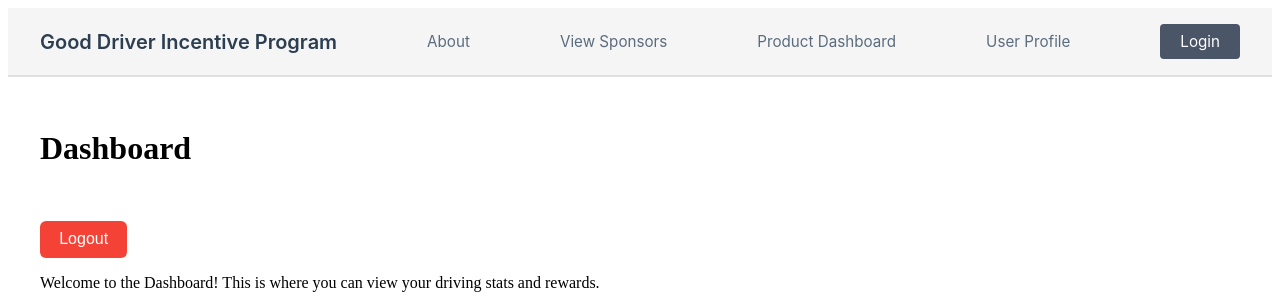
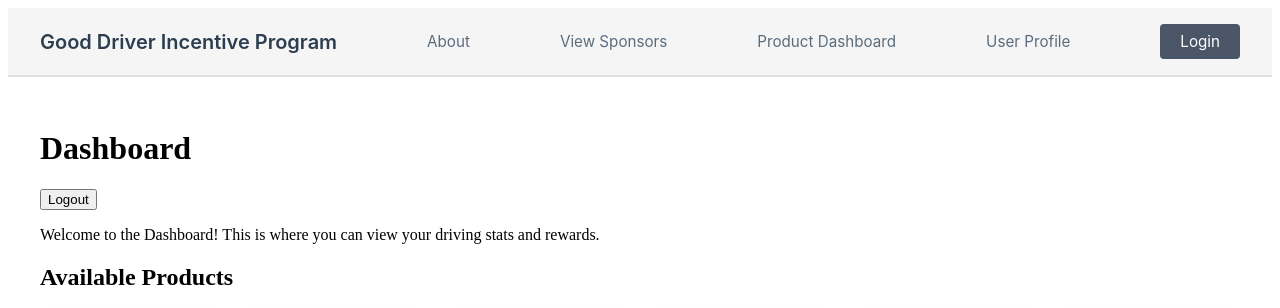
Before and after one commit to tysons0/S26-CPSC4910-Team26, a React (Vite) app in the folder CPSC4910-Team26-GoodDriverIncentiveProgram/: page /Dashboard in a window 1280 px wide. Shown: the top 308 px of the page. Built offline with nearby package versions, Linux system fonts and the light colour scheme; grey boxes are pictures that could not be loaded; the HTML template or start-up script is replaced by a standard one.

Commit message:
Change Product reference

```diff
--- a/CPSC4910-Team26-GoodDriverIncentiveProgram/src/pages/Dashboard.jsx
+++ b/CPSC4910-Team26-GoodDriverIncentiveProgram/src/pages/Dashboard.jsx
@@ -1,6 +1,6 @@
 import { Link } from "react-router-dom";
 import PageTitle from "../components/PageTitle";
-import ProductCard from "../components/product";
+import ProductCard from "../components/Product";
 import "../css/Dashboard.css";
 
 function Dashboard() {
@@ -26,7 +26,7 @@
       <PageTitle title="Product Dashboard"/>
       <h1>Dashboard</h1>
       <Link to="/Login">
-        <button className="lsubmit"> Logout </button>
+        <button className="submit"> Logout </button>
       </Link>
       <p>
         Welcome to the Dashboard! This is where you can view your driving stats
```
